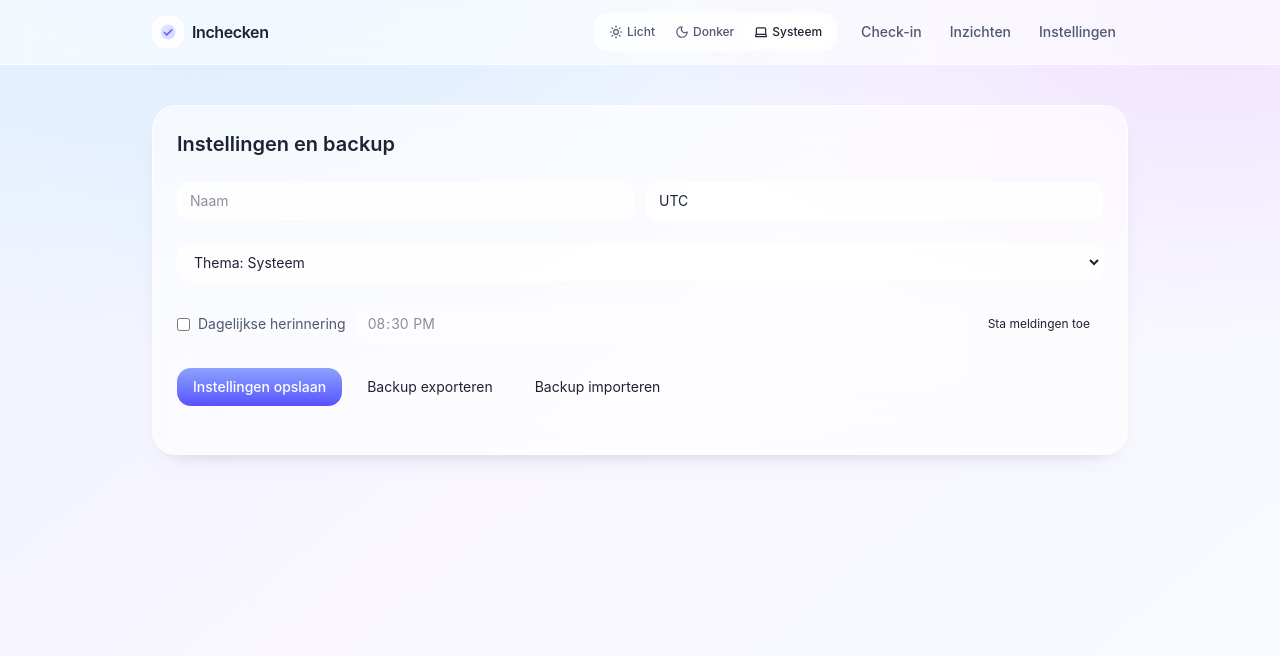
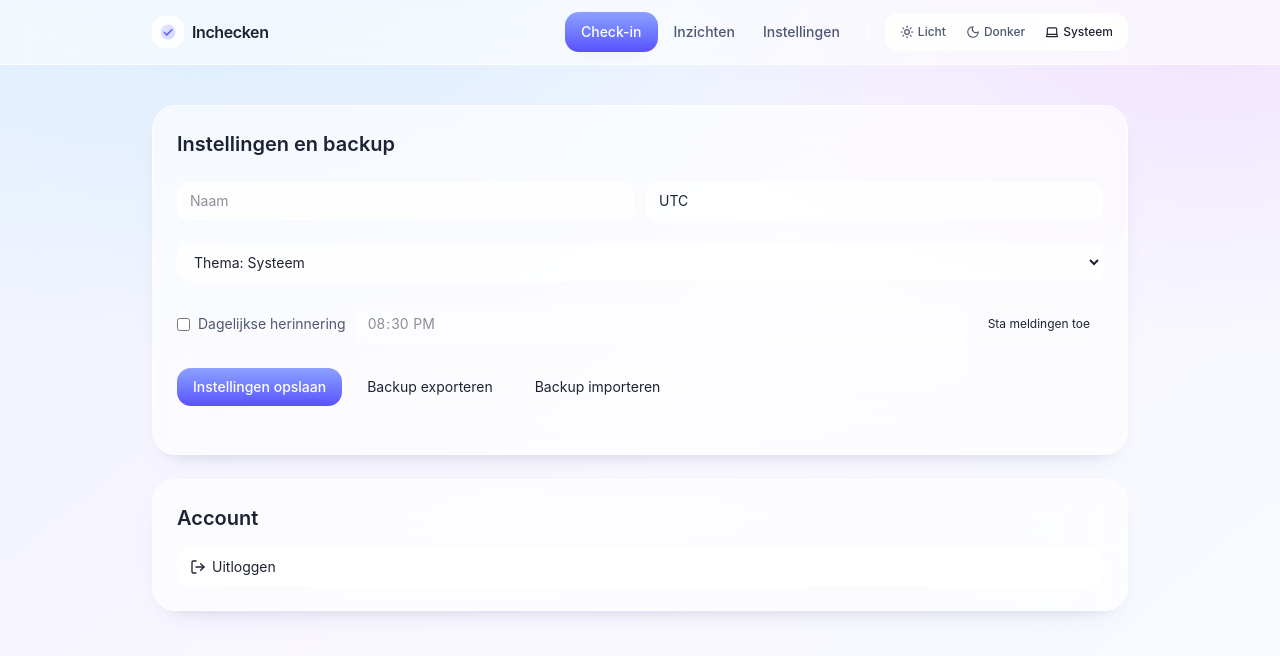
Before and after one commit to BasedDevNgmi/checkin, a Next.js app: page /profile in a window 1280 px wide. Shown: the top 656 px of the page. Built offline with nearby package versions, Linux system fonts and the light colour scheme; no server answers; a web font is replaced by a local one.

Commit message:
Third commit

```diff
--- a/src/app/(protected)/layout.tsx
+++ b/src/app/(protected)/layout.tsx
@@ -23,12 +23,11 @@ export default async function ProtectedLayout({
           >
             <BrandLogo />
           </Link>
-          <div className="flex items-center gap-2 sm:gap-3">
-            <ThemeToggle />
+          <div className="flex items-center gap-3 sm:gap-4">
             <nav className="hidden md:flex md:items-center md:gap-1" aria-label="Header navigatie">
               <Link
                 href="/checkin"
-                className="rounded-xl px-3 py-2.5 text-sm font-medium text-[var(--text-muted)] transition hover:bg-[var(--interactive-hover)] hover:text-[var(--text-primary)]"
+                className="rounded-[14px] bg-gradient-to-b from-[var(--accent-soft)] to-[var(--accent)] px-4 py-2.5 text-sm font-medium text-white shadow-[var(--shadow-zen)] transition hover:opacity-95 active:opacity-90"
               >
                 Check-in
               </Link>
@@ -45,6 +44,8 @@ export default async function ProtectedLayout({
                 Instellingen
               </Link>
             </nav>
+            <div className="h-6 w-px hidden md:block bg-[var(--surface-border)]" aria-hidden />
+            <ThemeToggle />
           </div>
         </div>
       </header>
--- a/src/components/SignOutButton.tsx
+++ b/src/components/SignOutButton.tsx
@@ -1,34 +1,104 @@
 "use client";
 
+import { useState } from "react";
 import { useRouter } from "next/navigation";
 import { createClient } from "@/lib/supabase/client";
 import { isLocalStorageMode } from "@/lib/checkin";
-import { LogOut } from "lucide-react";
+import { LogOut, Loader2 } from "lucide-react";
+
+const CONFIRM_MESSAGE = "Weet je het zeker? Je wordt uitgelogd.";
+const CONFIRM_LABEL_CANCEL = "Annuleren";
+const CONFIRM_LABEL_CONFIRM = "Uitloggen";
 
 export function SignOutButton() {
   const router = useRouter();
+  const [isLoading, setIsLoading] = useState(false);
+  const [showConfirm, setShowConfirm] = useState(false);
 
-  async function handleSignOut() {
+  async function performSignOut() {
     if (isLocalStorageMode()) {
       router.push("/dashboard");
       router.refresh();
       return;
     }
+    setIsLoading(true);
+    try {
       const supabase = createClient();
       await supabase.auth.signOut();
+      try {
+        await fetch("/api/auth/signout", { method: "POST", redirect: "manual" });
+      } catch {
+        // Client sign-out already done; redirect regardless
+      }
       router.push("/login");
       router.refresh();
+    } finally {
+      setIsLoading(false);
+    }
+  }
+
+  function handleClick() {
+    if (showConfirm) return;
+    setShowConfirm(true);
+  }
+
+  function handleConfirm() {
+    setShowConfirm(false);
+    void performSignOut();
+  }
+
+  function handleCancel() {
+    setShowConfirm(false);
   }
 
   return (
+    <div className="flex flex-col gap-3">
       <button
         type="button"
-      onClick={handleSignOut}
-      className="flex items-center gap-1.5 rounded-[14px] border border-[var(--surface-border-strong)] bg-[var(--surface-glass-strong)] px-3 py-2 text-sm text-[var(--text-primary)] transition hover:bg-[var(--interactive-active)]"
+        onClick={handleClick}
+        disabled={isLoading}
+        aria-busy={isLoading}
         title="Uitloggen"
+        className="flex items-center gap-1.5 rounded-[14px] border border-[var(--surface-border-strong)] bg-[var(--surface-glass-strong)] px-3 py-2 text-sm text-[var(--text-primary)] transition hover:bg-[var(--interactive-active)] disabled:opacity-70 disabled:pointer-events-none"
       >
+        {isLoading ? (
+          <Loader2 className="h-4 w-4 animate-spin" aria-hidden />
+        ) : (
           <LogOut className="h-4 w-4" aria-hidden />
+        )}
+        <span>{isLoading ? "Uitloggen…" : "Uitloggen"}</span>
+      </button>
+      {showConfirm && (
+        <div
+          className="rounded-xl border border-[var(--surface-border)] bg-[var(--surface-glass-strong)] p-4 shadow-[var(--shadow-zen)]"
+          role="dialog"
+          aria-labelledby="signout-dialog-title"
+          aria-describedby="signout-dialog-desc"
+        >
+          <p id="signout-dialog-title" className="font-medium text-[var(--text-primary)]">
             Uitloggen
+          </p>
+          <p id="signout-dialog-desc" className="mt-1 text-sm text-[var(--text-muted)]">
+            {CONFIRM_MESSAGE}
+          </p>
+          <div className="mt-4 flex gap-2">
+            <button
+              type="button"
+              onClick={handleCancel}
+              className="rounded-[12px] border border-[var(--surface-border)] px-3 py-2 text-sm font-medium text-[var(--text-primary)] hover:bg-[var(--interactive-hover)]"
+            >
+              {CONFIRM_LABEL_CANCEL}
             </button>
+            <button
+              type="button"
+              onClick={handleConfirm}
+              className="rounded-[12px] bg-gradient-to-b from-[var(--accent-soft)] to-[var(--accent)] px-3 py-2 text-sm font-medium text-white hover:opacity-95"
+            >
+              {CONFIRM_LABEL_CONFIRM}
+            </button>
+          </div>
+        </div>
+      )}
+    </div>
   );
 }
--- a/src/components/ThemeToggle.tsx
+++ b/src/components/ThemeToggle.tsx
@@ -33,13 +33,14 @@ function applyTheme(preference: ThemePreference) {
 }
 
 export function ThemeToggle() {
-  const [preference, setPreference] = useState<ThemePreference>(() => {
-    if (typeof window === "undefined") return "system";
+  const [preference, setPreference] = useState<ThemePreference>("system");
+
+  useEffect(() => {
     const stored = window.localStorage.getItem(STORAGE_KEY);
-    return stored === "light" || stored === "dark" || stored === "system"
-      ? stored
-      : "system";
-  });
+    if (stored === "light" || stored === "dark" || stored === "system") {
+      setPreference(stored);
+    }
+  }, []);
 
   useEffect(() => {
     applyTheme(preference);
--- a/src/core/storage/indexeddb/repositories.ts
+++ b/src/core/storage/indexeddb/repositories.ts
@@ -8,7 +8,6 @@ import {
   clearStores,
   getStoreItem,
   putStoreItem,
-  putStoreItems,
 } from "@/core/storage/indexeddb/database";
 
 function nowIso(): string {
--- a/src/features/profile/components/ProfileScreen.tsx
+++ b/src/features/profile/components/ProfileScreen.tsx
@@ -2,7 +2,8 @@
 
 import { useMindJournal } from "@/features/app/useMindJournal";
 import { SettingsPanel } from "@/features/settings/components/SettingsPanel";
-import { listCheckIns, restoreCheckIns } from "@/lib/checkin";
+import { SignOutButton } from "@/components/SignOutButton";
+import { listCheckIns, restoreCheckIns, isLocalStorageMode } from "@/lib/checkin";
 
 export function ProfileScreen() {
   const {
@@ -14,7 +15,7 @@ export function ProfileScreen() {
   } = useMindJournal();
 
   return (
-    <div className="py-4 pb-24">
+    <div className="py-4 pb-24 space-y-6">
       <SettingsPanel
         preferences={preferences}
         onSavePreferences={savePreferences}
@@ -24,6 +25,21 @@ export function ProfileScreen() {
         listCheckIns={listCheckIns}
         restoreCheckIns={restoreCheckIns}
       />
+      <section
+        className="rounded-[var(--radius-card)] border border-[var(--surface-border)] bg-[var(--surface-glass)] p-6 shadow-[var(--shadow-zen)] backdrop-blur-xl"
+        aria-labelledby="account-heading"
+      >
+        <h2 id="account-heading" className="text-xl font-semibold text-[var(--text-primary)] mb-4">
+          Account
+        </h2>
+        {isLocalStorageMode() ? (
+          <p className="text-sm text-[var(--text-muted)]">
+            Local storage mode – geen account. Je gegevens staan alleen op dit apparaat.
+          </p>
+        ) : (
+          <SignOutButton />
+        )}
+      </section>
     </div>
   );
 }
```
Lines whose indentation alone changed are shown as unchanged.
